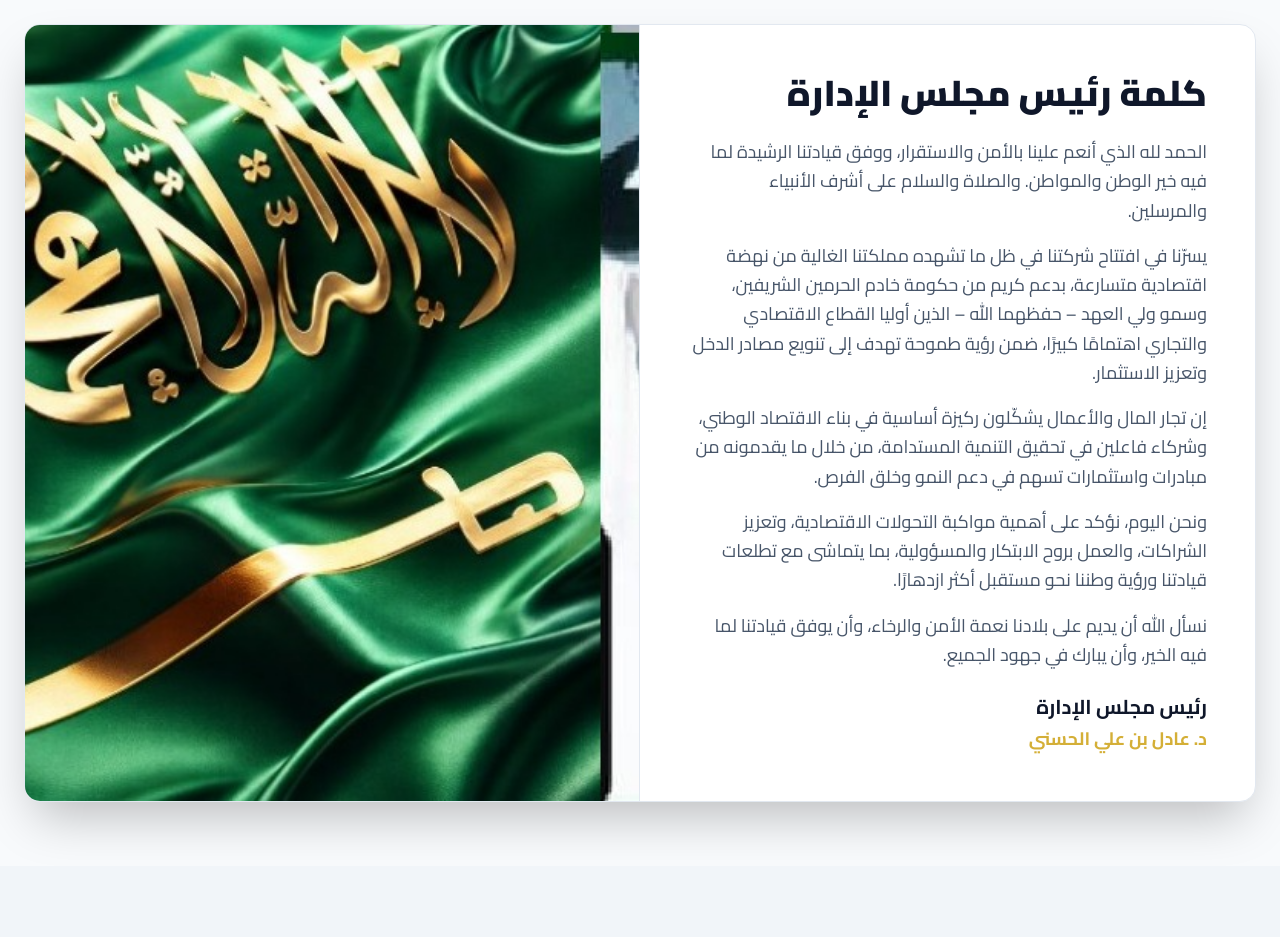
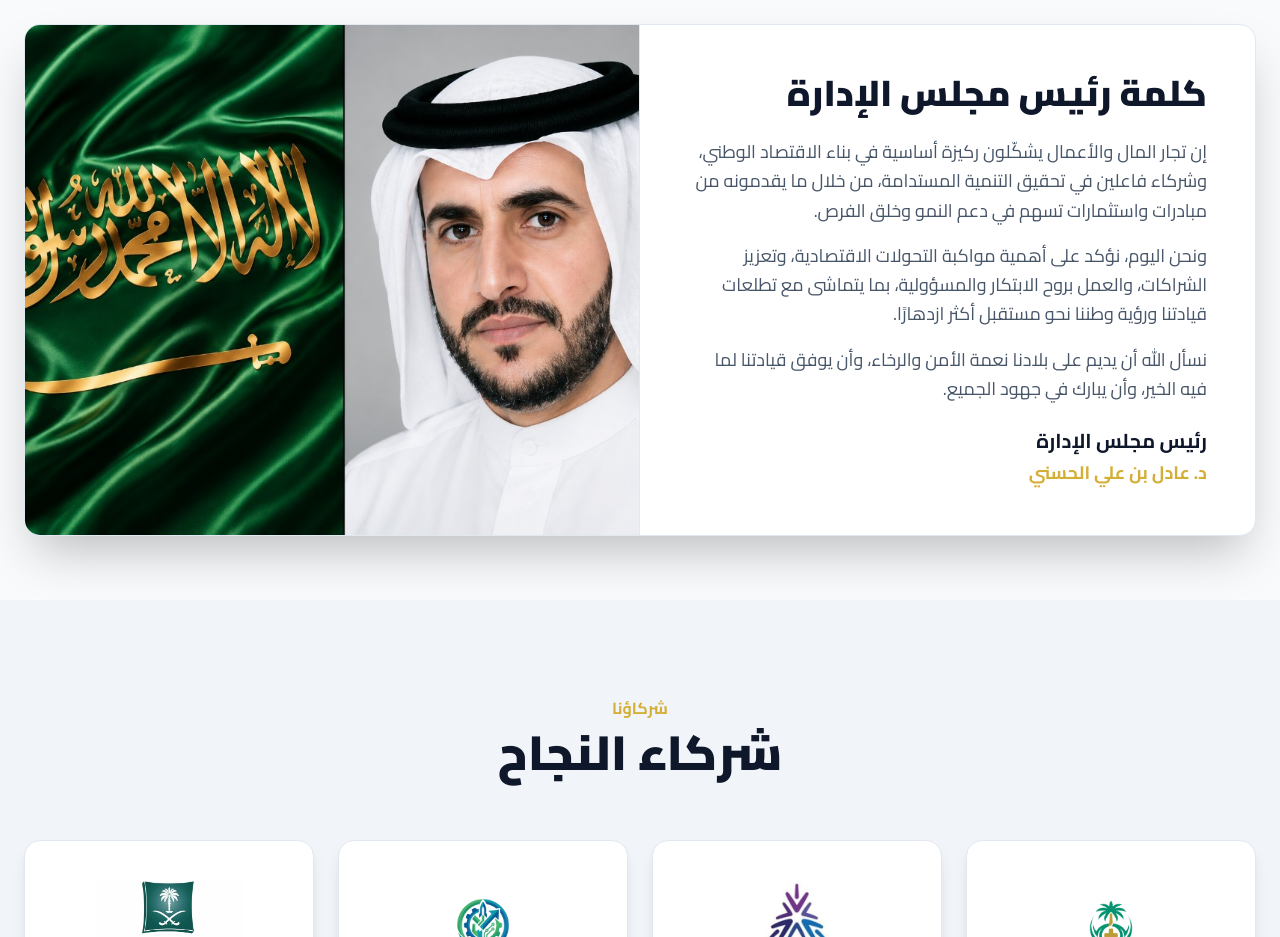
Before and after one commit to ziad-mohamed-mern/moneyTrades, a React (Vite) app: page / in a window 1280 px wide. Shown: the part 840-1777 px from the top of the page. Built offline with nearby package versions, Linux system fonts and the light colour scheme.

Commit message:
last-update

```diff
--- a/src/pages/Home.jsx
+++ b/src/pages/Home.jsx
@@ -60,12 +60,6 @@ export const Home = () => {
             <div className="grid grid-cols-1 lg:grid-cols-2 items-stretch">
               <div className="p-8 md:p-10 lg:p-12 order-2 lg:order-1">
                 <h2 className="text-3xl md:text-4xl font-black text-brand-text mb-6">كلمة رئيس مجلس الإدارة</h2>
-                <p className="text-brand-text-muted leading-relaxed text-lg mb-4">
-                  الحمد لله الذي أنعم علينا بالأمن والاستقرار، ووفق قيادتنا الرشيدة لما فيه خير الوطن والمواطن. والصلاة والسلام على أشرف الأنبياء والمرسلين.
-                </p>
-                <p className="text-brand-text-muted leading-relaxed text-lg mb-4">
-                  يسرّنا في افتتاح شركتنا في ظل ما تشهده مملكتنا الغالية من نهضة اقتصادية متسارعة، بدعم كريم من حكومة خادم الحرمين الشريفين، وسمو ولي العهد – حفظهما الله – الذين أوليا القطاع الاقتصادي والتجاري اهتمامًا كبيرًا، ضمن رؤية طموحة تهدف إلى تنويع مصادر الدخل وتعزيز الاستثمار.
-                </p>
                 <p className="text-brand-text-muted leading-relaxed text-lg mb-4">
                   إن تجار المال والأعمال يشكّلون ركيزة أساسية في بناء الاقتصاد الوطني، وشركاء فاعلين في تحقيق التنمية المستدامة، من خلال ما يقدمونه من مبادرات واستثمارات تسهم في دعم النمو وخلق الفرص.
                 </p>
```
Also changed, not shown: src/assets/chairman_message.png.
